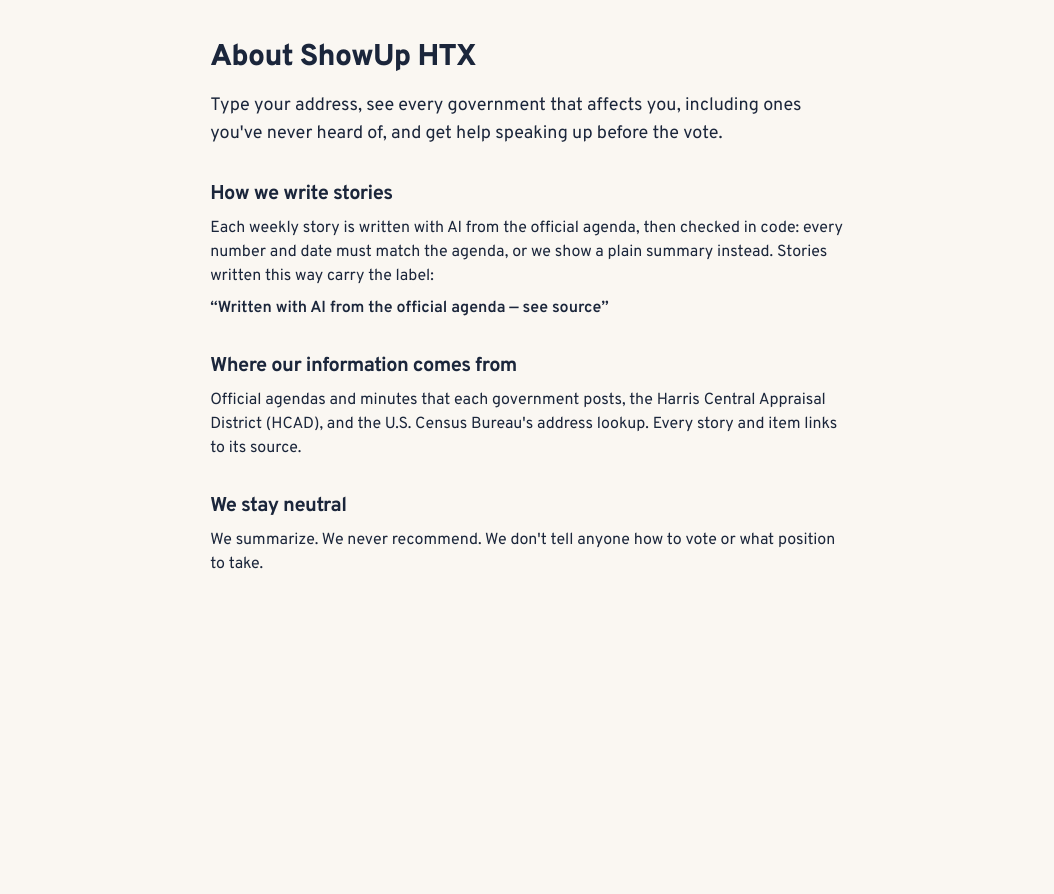
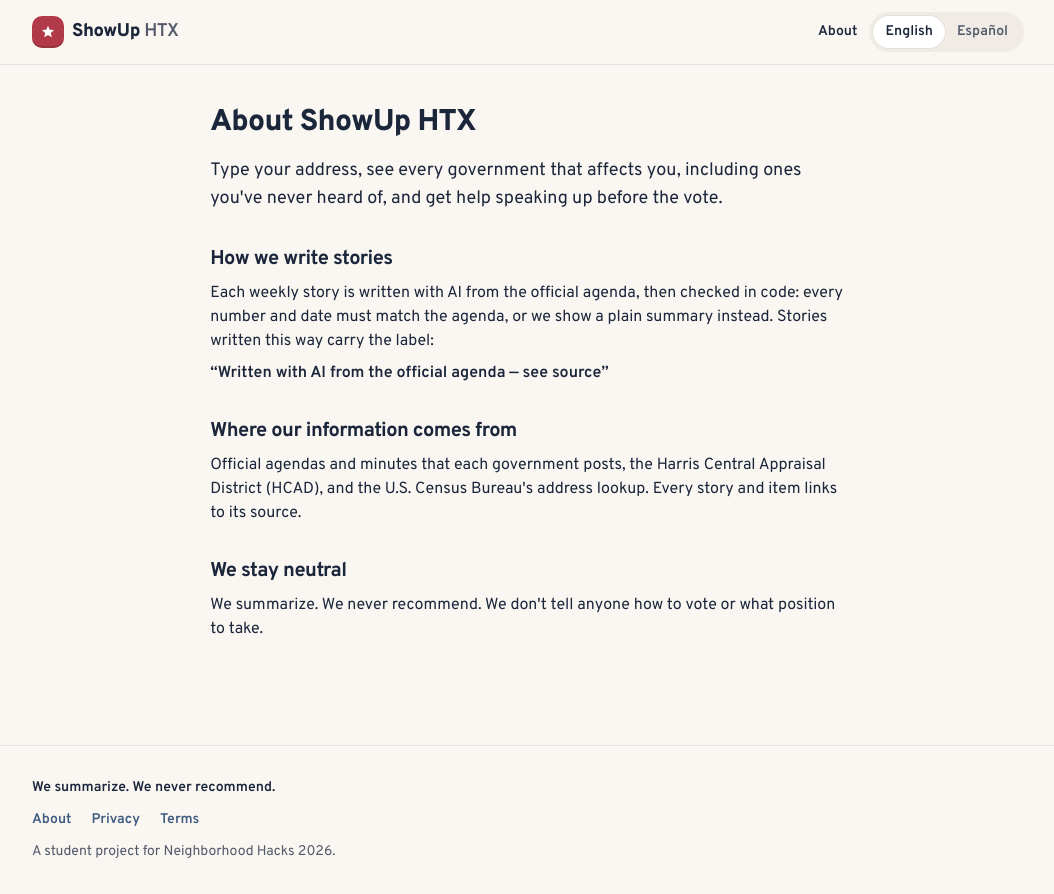
Before and after one commit to PlaidMod/NeighborhoodHacks, a Next.js app: page /about in a window 1280 px wide. Shown: the whole page, without its empty margins (112-1166 px from the left). Before the commit the page ends 800 px from the top, so only its background shows below. Built offline with nearby package versions, Linux system fonts and the light colour scheme; no server answers; a web font is replaced by a local one.

Commit message:
Add the site shell and security headers

```diff
--- /dev/null
+++ b/app/(public)/layout.tsx
@@ -0,0 +1,20 @@
+import { getTranslations } from 'next-intl/server'
+import { SiteFooter } from '@/components/shell/SiteFooter'
+import { SiteHeader } from '@/components/shell/SiteHeader'
+
+export default async function PublicLayout({ children }: Readonly<{ children: React.ReactNode }>) {
+  const t = await getTranslations('Shell')
+  return (
+    <>
+      <a
+        href="#main"
+        className="sr-only fixed top-3 left-3 z-[100] rounded-full bg-ink px-5 py-3 text-sm font-semibold text-white focus:not-sr-only focus:fixed"
+      >
+        {t('skip')}
+      </a>
+      <SiteHeader />
+      {children}
+      <SiteFooter />
+    </>
+  )
+}
--- a/app/actions/locale.ts
+++ b/app/actions/locale.ts
@@ -12,3 +12,12 @@
   const cookieStore = await cookies()
   cookieStore.set(LOCALE_COOKIE, locale, { path: '/', sameSite: 'lax', maxAge: ONE_YEAR })
 }
+
+/**
+ * Form version for the language toggle. A plain form works even before the page's
+ * JavaScript loads, and Next.js re-renders the page after the cookie changes.
+ */
+export async function switchLocale(formData: FormData): Promise<void> {
+  const locale = formData.get('locale')
+  if (isLocale(locale)) await setLocale(locale)
+}
--- a/components/civic.tsx
+++ b/components/civic.tsx
@@ -33,8 +33,8 @@
         </svg>
       </span>
       <span className={cn("text-[1.15rem] font-extrabold tracking-tight", light ? "text-white" : "text-ink")}>
-        {word}
-        <span className={cn("ml-1 font-semibold", light ? "text-white/60" : "text-muted-foreground")}>{place}</span>
+        {word}{" "}
+        <span className={cn("font-semibold", light ? "text-white/60" : "text-muted-foreground")}>{place}</span>
       </span>
     </Link>
   )
--- /dev/null
+++ b/components/shell/LanguageToggle.tsx
@@ -0,0 +1,41 @@
+import { getLocale, getTranslations } from 'next-intl/server'
+import { switchLocale } from '@/app/actions/locale'
+import { LOCALES, type Locale } from '@/lib/i18n'
+import { cn } from '@/lib/utils'
+
+// Each language is named in its own language, so a reader can always find theirs.
+const NAMES: Record<Locale, string> = { en: 'English', es: 'Español' }
+
+/**
+ * Two pill buttons that switch the page language and save the choice in a cookie.
+ * It's a plain form, so it works even before the page's JavaScript has loaded.
+ */
+export async function LanguageToggle({ className }: { className?: string }) {
+  const t = await getTranslations('Shell')
+  const current = (await getLocale()) as Locale
+  return (
+    <form
+      action={switchLocale}
+      role="group"
+      aria-label={t('language')}
+      className={cn('inline-flex rounded-full bg-muted p-1', className)}
+    >
+      {LOCALES.map((locale) => (
+        <button
+          key={locale}
+          type="submit"
+          name="locale"
+          value={locale}
+          lang={locale}
+          aria-pressed={locale === current}
+          className={cn(
+            'h-8 rounded-full px-3 text-sm font-semibold transition-colors',
+            locale === current ? 'bg-white text-ink ring-1 ring-border' : 'text-muted-foreground hover:text-ink',
+          )}
+        >
+          {NAMES[locale]}
+        </button>
+      ))}
+    </form>
+  )
+}
--- /dev/null
+++ b/components/shell/SiteFooter.tsx
@@ -0,0 +1,30 @@
+import Link from 'next/link'
+import { getTranslations } from 'next-intl/server'
+
+export async function SiteFooter() {
+  const t = await getTranslations('Shell')
+  const links = [
+    { href: '/about', label: t('about') },
+    { href: '/privacy', label: t('privacy') },
+    { href: '/terms', label: t('terms') },
+  ]
+  return (
+    <footer className="mt-16 border-t border-line">
+      <div className="mx-auto max-w-5xl px-4 py-8 text-sm">
+        <p className="font-semibold text-ink">{t('neutral')}</p>
+        <nav aria-label={t('footerNavLabel')} className="mt-3">
+          <ul className="flex flex-wrap gap-x-5 gap-y-2">
+            {links.map((link) => (
+              <li key={link.href}>
+                <Link href={link.href} className="font-semibold text-denim underline-offset-4 hover:underline">
+                  {link.label}
+                </Link>
+              </li>
+            ))}
+          </ul>
+        </nav>
+        <p className="mt-3 text-muted-foreground">{t('project')}</p>
+      </div>
+    </footer>
+  )
+}
--- /dev/null
+++ b/components/shell/SiteHeader.tsx
@@ -0,0 +1,21 @@
+import Link from 'next/link'
+import { getTranslations } from 'next-intl/server'
+import { Logo } from '@/components/civic'
+import { LanguageToggle } from './LanguageToggle'
+
+export async function SiteHeader() {
+  const t = await getTranslations('Shell')
+  return (
+    <header className="border-b border-line bg-surface">
+      <div className="mx-auto flex max-w-5xl flex-wrap items-center justify-between gap-x-4 gap-y-2 px-4 py-3">
+        <Logo />
+        <nav aria-label={t('navLabel')} className="flex items-center gap-3">
+          <Link href="/about" className="text-sm font-semibold text-ink underline-offset-4 hover:underline">
+            {t('about')}
+          </Link>
+          <LanguageToggle />
+        </nav>
+      </div>
+    </header>
+  )
+}
--- a/messages/en.json
+++ b/messages/en.json
@@ -2,6 +2,17 @@
   "Metadata": {
     "title": "ShowUp HTX",
     "description": "Type your address to see every local government that affects you, what it's deciding next, and how to be heard."
+  },
+  "Shell": {
+    "skip": "Skip to content",
+    "navLabel": "Main",
+    "about": "About",
+    "language": "Language",
+    "neutral": "We summarize. We never recommend.",
+    "footerNavLabel": "Site information",
+    "privacy": "Privacy",
+    "terms": "Terms",
+    "project": "A student project for Neighborhood Hacks 2026."
   },
   "Civic": {
     "urgent": "Urgent"
--- a/messages/es.json
+++ b/messages/es.json
@@ -2,6 +2,17 @@
   "Metadata": {
     "title": "ShowUp HTX",
     "description": "Escribe tu dirección para ver cada gobierno local que te afecta, lo que va a decidir y cómo hacerte escuchar."
+  },
+  "Shell": {
+    "skip": "Saltar al contenido",
+    "navLabel": "Principal",
+    "about": "Acerca de",
+    "language": "Idioma",
+    "neutral": "Resumimos. Nunca recomendamos.",
+    "footerNavLabel": "Información del sitio",
+    "privacy": "Privacidad",
+    "terms": "Términos",
+    "project": "Un proyecto estudiantil para Neighborhood Hacks 2026."
   },
   "Civic": {
     "urgent": "Urgente"
--- a/next.config.ts
+++ b/next.config.ts
@@ -4,6 +4,18 @@
 // Uses i18n/request.ts for the language, messages and time zone.
 const withNextIntl = createNextIntlPlugin()
 
-const nextConfig: NextConfig = {}
+const securityHeaders = [
+  { key: 'X-Content-Type-Options', value: 'nosniff' },
+  // Outside sites (like an agenda link) never see our page's full URL or query string.
+  { key: 'Referrer-Policy', value: 'strict-origin-when-cross-origin' },
+  { key: 'X-Frame-Options', value: 'DENY' },
+  { key: 'Permissions-Policy', value: 'camera=(), microphone=(), geolocation=()' },
+]
+
+const nextConfig: NextConfig = {
+  async headers() {
+    return [{ source: '/:path*', headers: securityHeaders }]
+  },
+}
 
 export default withNextIntl(nextConfig)
```
Also changed, not shown: 1 other file (tests, documents, lock files or other folders).
